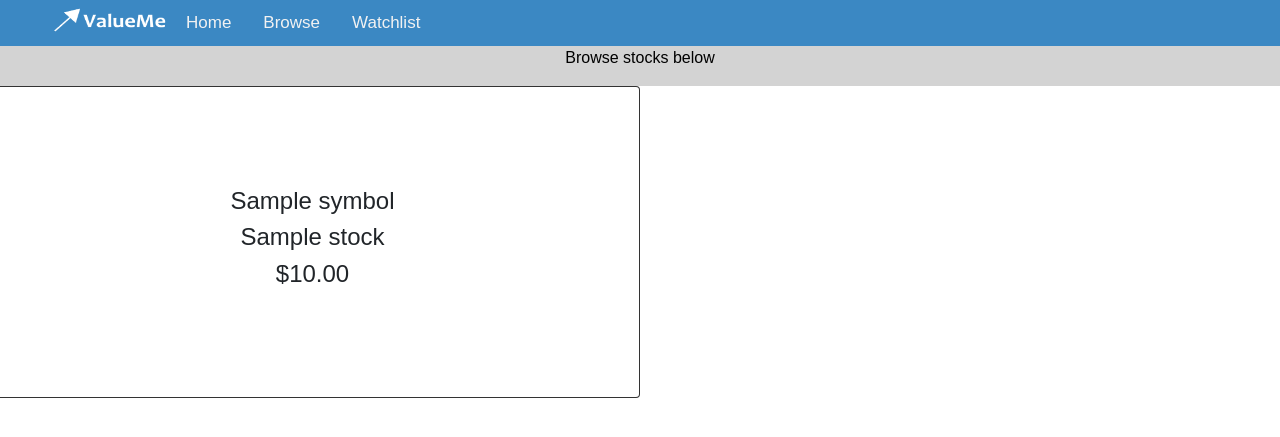
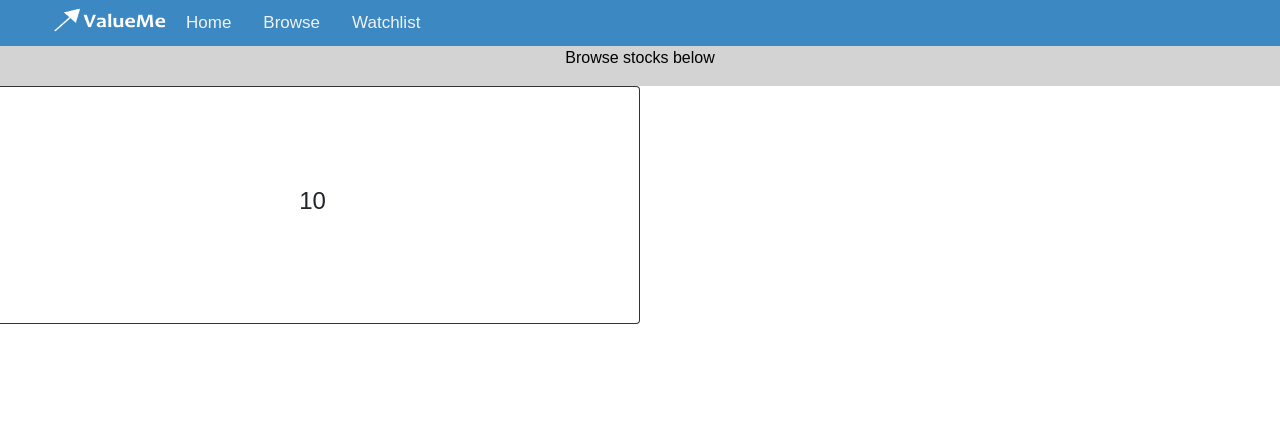
Before and after one commit to matty271828/travelbotonline, a Flask app: template templates/browse.html in a window 1280 px wide. Shown: the top 437 px of the page. Run offline with Flask 2, Linux system fonts and the light colour scheme; the template is opened without the code that fills it: most values are stand-ins (such as "Sample title", 1, 10 or a date in 2020); some libraries are stand-ins or nearby versions.

Commit message:
Amended browse page to take placeholder text

```diff
--- a/application.py
+++ b/application.py
@@ -158,17 +158,9 @@ def register():
 def browse():
 	"""Render browse page"""
 	# Retrieve list of tickers
-	sql = "SELECT ticker FROM watchlist_requests WHERE user_id = (%s)"
-	values = [session["user_id"]]
-	tickers = run_sql(sql, values)
 
 	# List of stocks to be displayed, each element is an array containing stock info
-	stocks_list = []
-
-	# Contact API
-	for ticker in tickers:
-		stock_info = lookup(ticker[0])
-		stocks_list.append(stock_info)
+	stocks_list = ['test','test','test']
 
 	return render_template("browse.html", stocks_list=stocks_list)
 
--- a/templates/browse.html
+++ b/templates/browse.html
@@ -13,9 +13,8 @@
     <div class="row">
     {% for stock in stocks_list %}
     <div class="col-sm-6 card">
-        <h4>{{ stock.symbol }}</h4>
-        <h4>{{ stock.name }}</h4>
-        <h4>{{ stock.price | usd }}</h4>
+        <h4>{{ stock }}</h4>
+
     </div>
     {% endfor %}
     </div>
```
Also changed, not shown: 1 other file.
